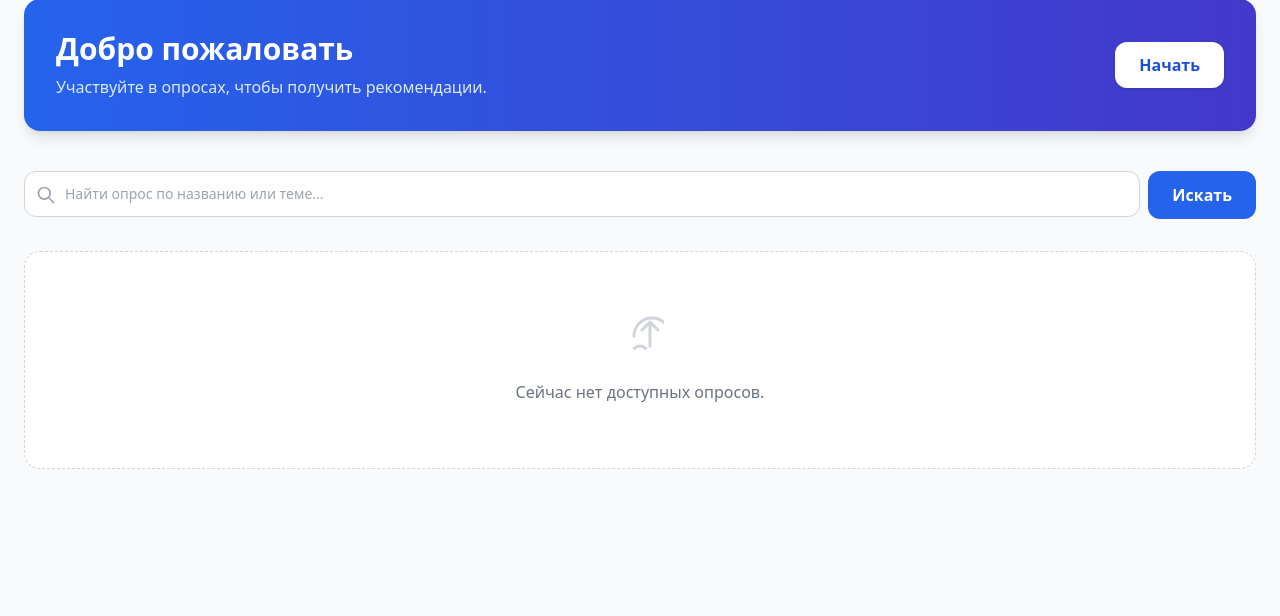
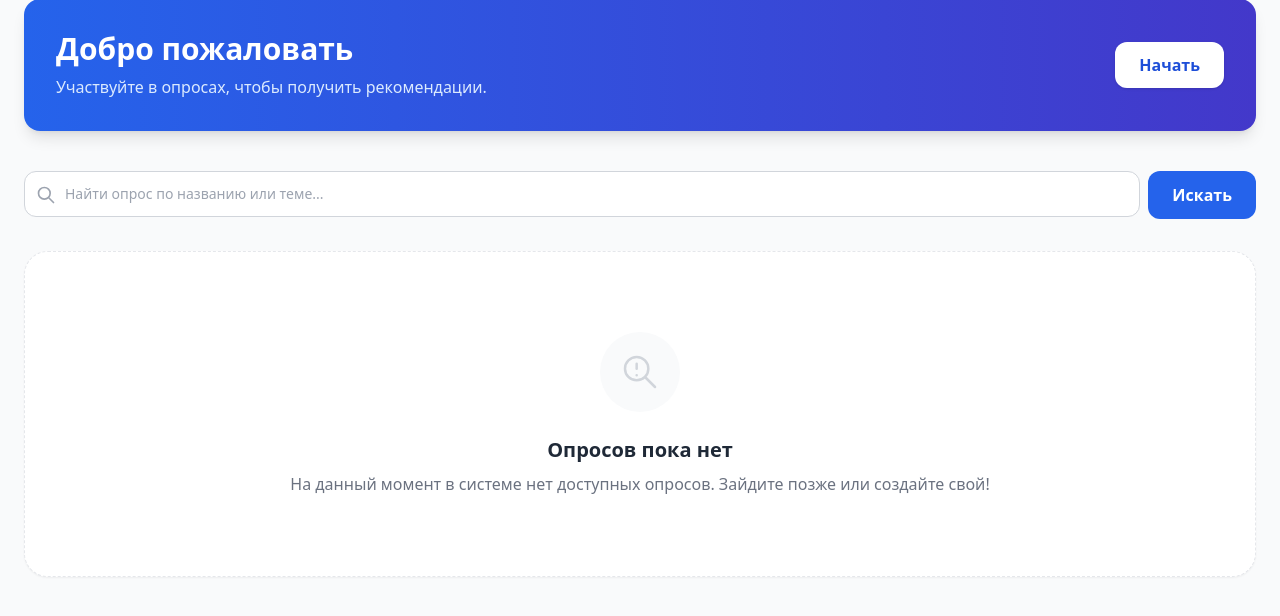
Before and after one commit to lashy0/survey-db, a FastAPI app: template app/templates/index.html in a window 1280 px wide. Shown: the part 90-706 px from the top of the page. Run offline with FastAPI, Linux system fonts and the light colour scheme; the template is opened without the code that fills it, so the values that code supplies are empty; parts of the project's set-up code (start-up, migrations or seed data) failed here and were passed over; some libraries are stand-ins or nearby versions.

Commit message:
fix index

```diff
--- a/app/templates/index.html
+++ b/app/templates/index.html
@@ -144,11 +144,31 @@
 
     <!-- Если вообще ничего нет -->
     {% if not active_surveys and not completed_surveys and not recommendations %}
-        <div class="text-center py-16 bg-white rounded-2xl border border-dashed border-gray-300">
-            <svg class="mx-auto h-12 w-12 text-gray-300 mb-4" fill="none" viewBox="0 0 24 24" stroke="currentColor">
-                <path stroke-linecap="round" stroke-linejoin="round" stroke-width="1.5" d="M9.172 16.172a4 4 0 015.656 0M9 10a9 9 0 0118 0v1m-6-4l-4-4m0 0l-4 4m4-4v12" />
-            </svg>
-            <p class="text-gray-500">Сейчас нет доступных опросов.</p>
+        <div class="text-center py-20 bg-white rounded-3xl border border-dashed border-gray-200 shadow-sm">
+            <!-- Новая чистая SVG иконка: Лупа с вопросом -->
+            <div class="inline-flex items-center justify-center w-20 h-20 bg-gray-50 rounded-full mb-6">
+                <svg class="w-10 h-10 text-gray-300" fill="none" stroke="currentColor" viewBox="0 0 24 24">
+                    <path stroke-linecap="round" stroke-linejoin="round" stroke-width="1.5" d="M21 21l-6-6m2-5a7 7 0 11-14 0 7 7 0 0114 0zM10 7v3m0 4h.01" />
+                </svg>
+            </div>
+
+            {% if search_query %}
+                <!-- Если пользователь что-то искал и не нашел -->
+                <h3 class="text-xl font-bold text-gray-800 mb-2">Ничего не найдено</h3>
+                <p class="text-gray-500 max-w-sm mx-auto px-4">
+                    По запросу <span class="font-semibold text-blue-600 italic">"{{ search_query }}"</span> совпадений нет.
+                    Попробуйте использовать другие ключевые слова или сбросьте поиск.
+                </p>
+            {% else %}
+                <!-- Если в базе вообще нет опросов -->
+                <h3 class="text-xl font-bold text-gray-800 mb-2">Опросов пока нет</h3>
+                <p class="text-gray-500 px-4">На данный момент в системе нет доступных опросов. Зайдите позже или создайте свой!</p>
+                {% if user and user.role != 'user' %}
+                <div class="mt-6">
+                    <a href="/surveys/create" class="text-blue-600 font-bold hover:underline">Создать первый опрос &rarr;</a>
+                </div>
+                {% endif %}
+            {% endif %}
         </div>
     {% endif %}
 
--- a/app/templates/surveys/results.html
+++ b/app/templates/surveys/results.html
@@ -29,7 +29,7 @@
                             <div class="w-2.5 h-2.5 bg-indigo-400 rounded-sm"></div> Вы
                         </span>
                         <span class="flex items-center gap-1">
-                            <div class="w-0.5 h-2.5 bg-indigo-300 shadow-[0_0_3px_white]"></div> Рынок (Среднее)
+                            <div class="w-1 h-2.5 bg-orange-500 shadow-[0_0_3px_rgba(249,115,22,0.5)]"></div> Рынок (Среднее)
                         </span>
                     </div>
                 </div>
@@ -50,12 +50,11 @@
                         <div class="relative w-full bg-white/10 rounded-full h-3 border border-white/5 flex items-center">
 
                             <!-- Вертикальная метка СРЕДНЕГО (Рынок) ровно посередине -->
-                            <div class="absolute left-1/2 top-0 bottom-0 w-0.5 bg-indigo-300 z-20 shadow-[0_0_5px_white]">
+                            <div class="absolute left-1/2 top-0 bottom-0 w-0.5 bg-orange-500 z-20 shadow-[0_0_8px_rgba(249,115,22,0.8)]">
                                 <!-- Подпись над меткой (необязательно) -->
                                 <span class="absolute -top-4 left-1/2 -translate-x-1/2 text-[8px] text-indigo-300 font-bold uppercase">Avg</span>
                             </div>
 
-                            {# Рассчитываем ширину вашей полоски #}
                             {% set raw_pct = (b.survey_value / (b.category_avg + 0.001) * 50) %}
                             {% set pct = raw_pct if raw_pct < 100 else 100 %}
 
```
Also changed, not shown: app/services/survey.py (+6 -1 lines).
